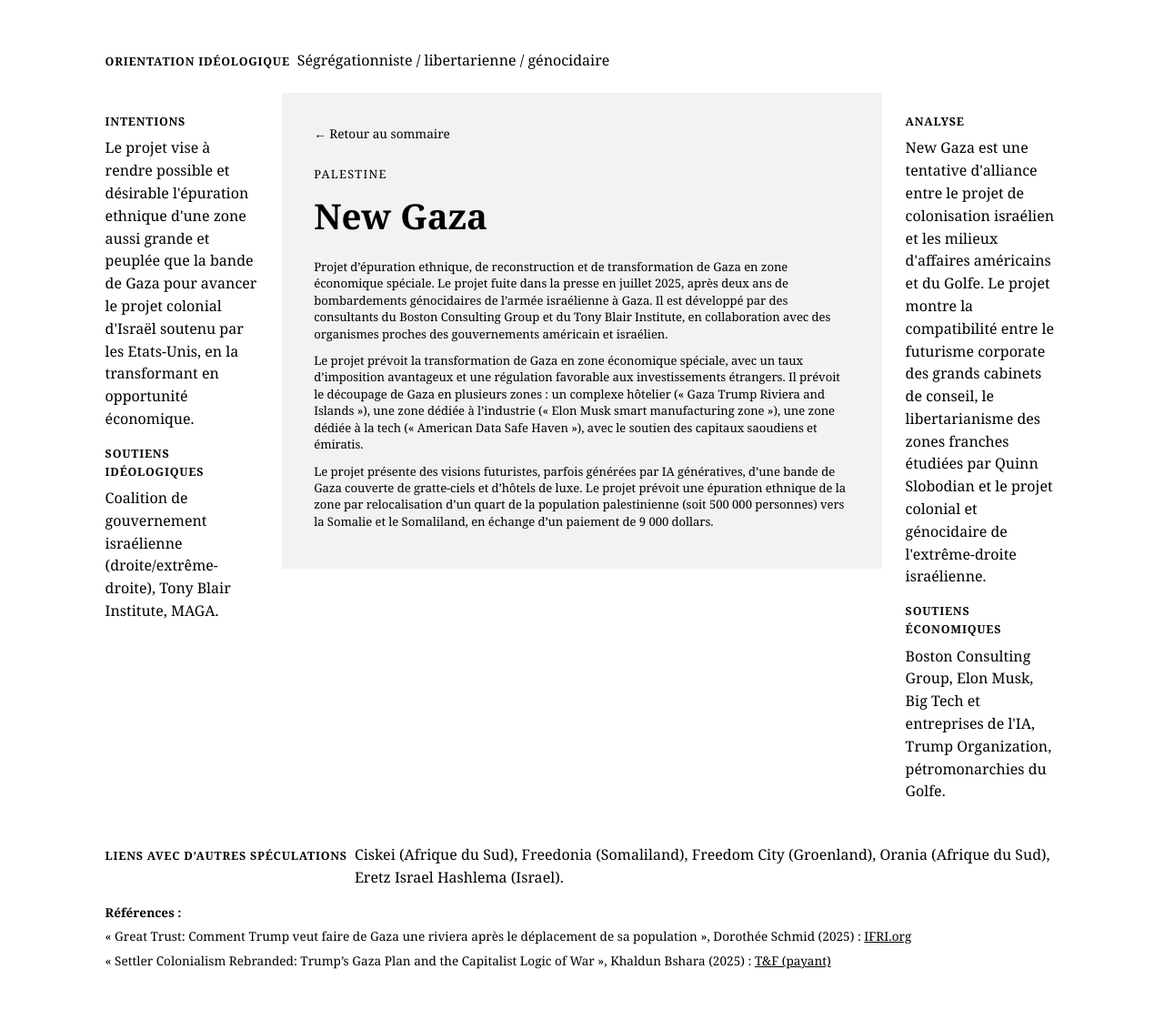
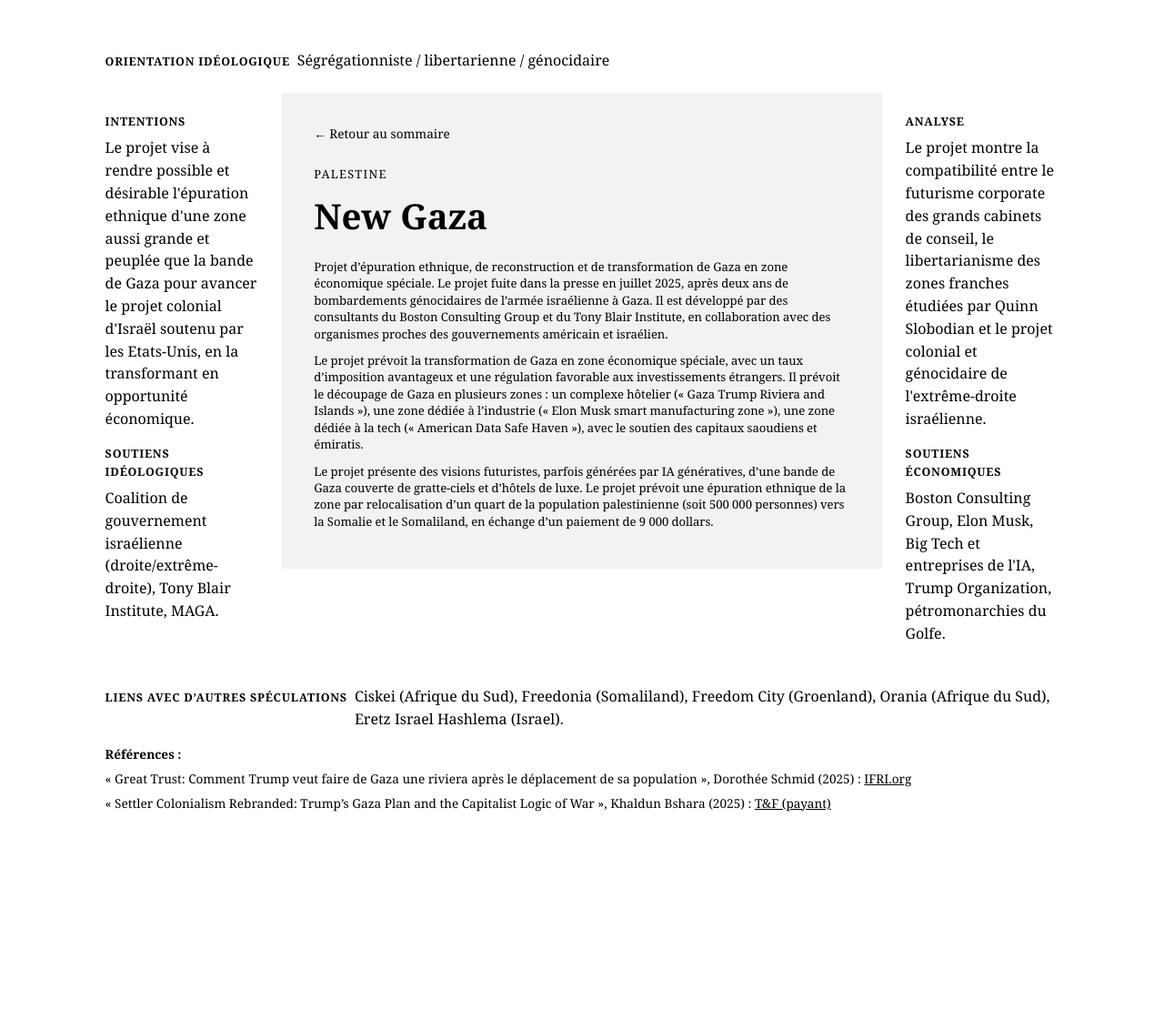
Before and after one commit to encycloreac/encycloreac.github.io, a Jekyll site: the page built from _entries/new-gaza.md, in a window 1280 px wide. Shown: the whole page at 91% size. Built offline with Jekyll 4.4.1, drawn with Linux system fonts in a browser that asks for light colours; after the commit the page ends 947 px from its top, so only the background shows below that.

Commit message:
Refactor analysis section in new-gaza.md
Removed the initial sentence from the analysis section while retaining the rest of the content.

```diff
--- a/_entries/new-gaza.md
+++ b/_entries/new-gaza.md
@@ -3,7 +3,7 @@
 zone: "Palestine"
 orientation: "Ségrégationniste / libertarienne / génocidaire"
 intentions: "Le projet vise à rendre possible et désirable l'épuration ethnique d'une zone aussi grande et peuplée que la bande de Gaza pour avancer le projet colonial d'Israël soutenu par les Etats-Unis, en la transformant en opportunité économique."
-analyse: "New Gaza est une tentative d'alliance entre le projet de colonisation israélien et les milieux d'affaires américains et du Golfe. Le projet montre la compatibilité entre le futurisme corporate des grands cabinets de conseil, le libertarianisme des zones franches étudiées par Quinn Slobodian et le projet colonial et génocidaire de l'extrême-droite israélienne."
+analyse: "Le projet montre la compatibilité entre le futurisme corporate des grands cabinets de conseil, le libertarianisme des zones franches étudiées par Quinn Slobodian et le projet colonial et génocidaire de l'extrême-droite israélienne."
 soutiens_ideologiques: "Coalition de gouvernement israélienne (droite/extrême-droite), Tony Blair Institute, MAGA."
 soutiens_economiques: "Boston Consulting Group, Elon Musk, Big Tech et entreprises de l'IA, Trump Organization, pétromonarchies du Golfe."
 liens_autres: "Ciskei (Afrique du Sud), Freedonia (Somaliland), Freedom City (Groenland), Orania (Afrique du Sud), Eretz Israel Hashlema (Israel)."
```
